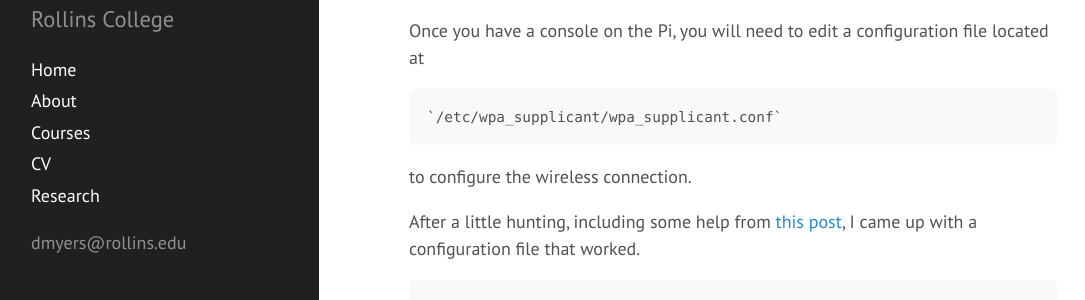
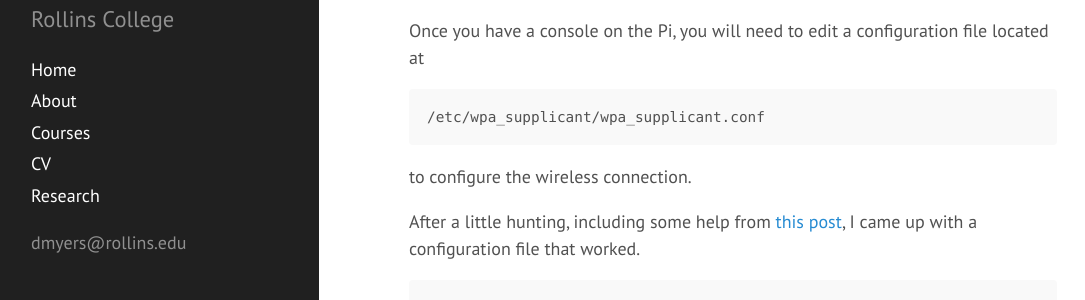
Before and after one commit to dansmyers/dansmyers.github.io-archived, a Jekyll site: the page built from _posts/2016-09-29-Raspberry_Pi_Enterprise_Wifi.md, in a window 1280 px wide and 900 px high, scrolled down 464 px. Shown: the part 151-451 px from the top of the window, without its empty margins (5-1090 px from the left). Built offline with Jekyll 4.4.1, drawn with Linux system fonts in a browser that asks for light colours.

````diff
--- a/_posts/2016-09-29-Raspberry_Pi_Enterprise_Wifi.md
+++ b/_posts/2016-09-29-Raspberry_Pi_Enterprise_Wifi.md
@@ -18,7 +18,7 @@ ssh pi@raspberrypi.local
 Once you have a console on the Pi, you will need to edit a configuration file located at
 
 ```
-`/etc/wpa_supplicant/wpa_supplicant.conf`
+/etc/wpa_supplicant/wpa_supplicant.conf
 ```
 
 to configure the wireless connection.
````
